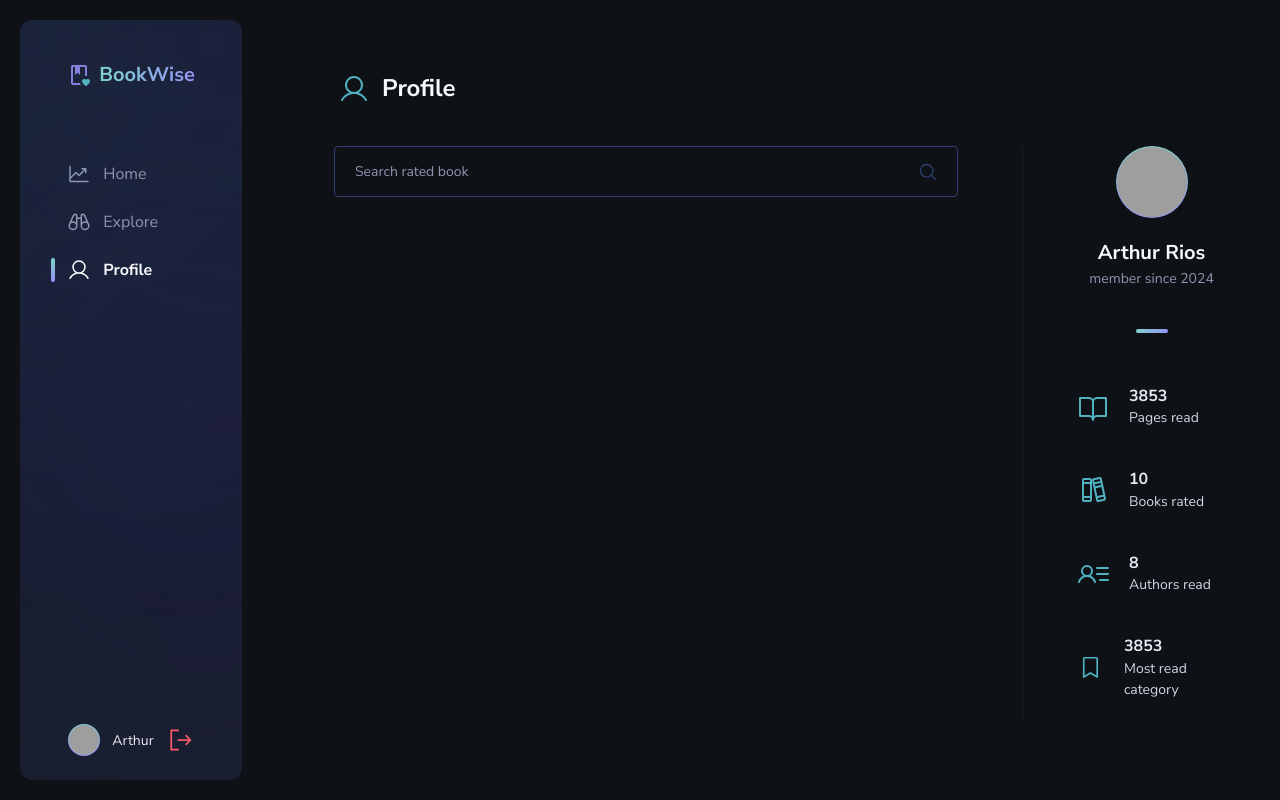
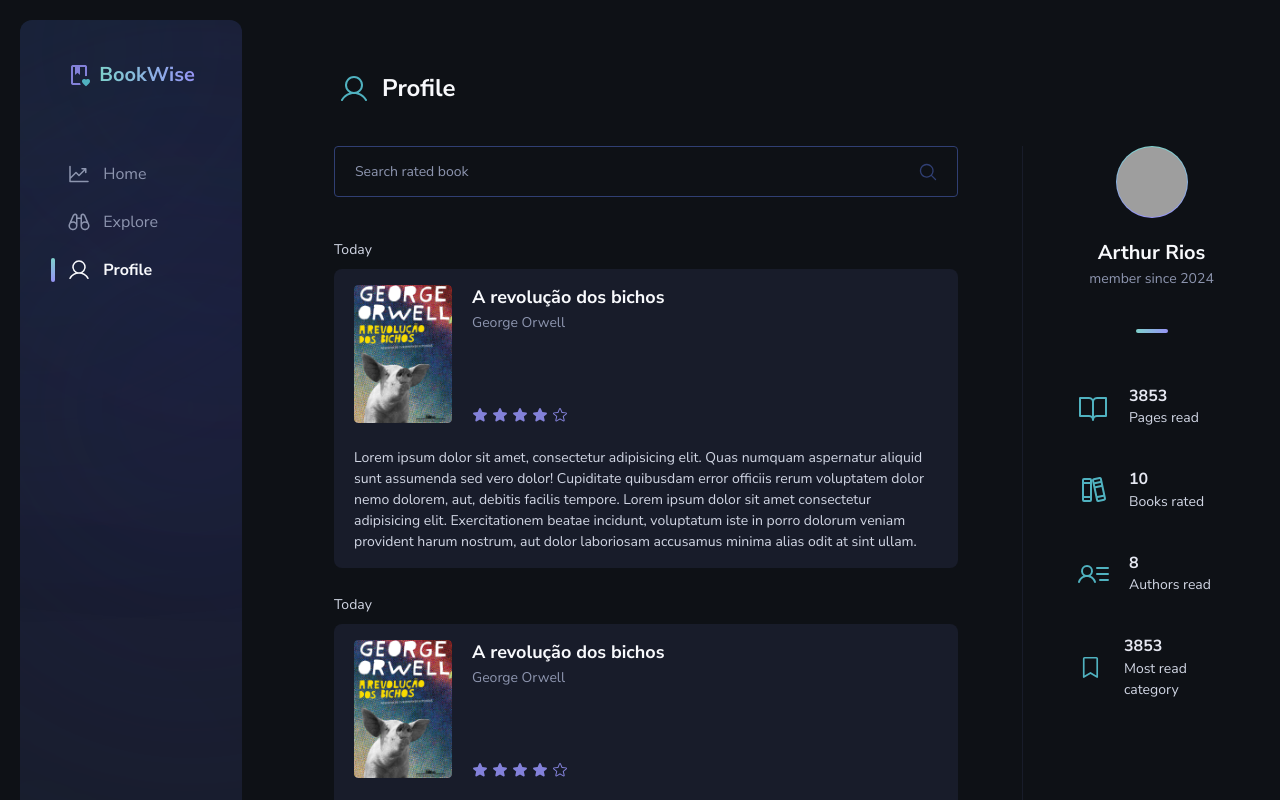
Before and after one commit to arthurrios/bookwise-web, a Next.js app: page /profile in a window 1280 px wide. Shown: the top 800 px of the page. Built offline with nearby package versions, Linux system fonts and the light colour scheme; grey boxes are pictures that could not be loaded.

Commit message:
feat: Add profile book card

```diff
--- a/src/app/(home)/profile/page.tsx
+++ b/src/app/(home)/profile/page.tsx
@@ -10,17 +10,33 @@ import {
   UserList,
 } from '@phosphor-icons/react'
 import { ProfileItem } from './components/profile-item'
+import { UserBookCard } from '@/app/components/user-book-card'
+import { ProfileBookCard } from '@/app/components/profile-book-card'
 
 export default function Profile() {
   return (
     <div className="pl-18">
-      <div className="max-w-profileContainer flex gap-16">
-        <div className="min-w-mainProfile">
+      <div className="flex max-w-profileContainer gap-16">
+        <div className="min-w-mainProfile space-y-10">
           <Input
             icon={MagnifyingGlass}
             className="w-full"
             placeholder="Search rated book"
           />
+          <div className="space-y-6">
+            <div className="space-y-2">
+              <span className="text-sm text-gray-300">Today</span>
+              <ProfileBookCard />
+            </div>
+            <div className="space-y-2">
+              <span className="text-sm text-gray-300">Today</span>
+              <ProfileBookCard />
+            </div>
+            <div className="space-y-2">
+              <span className="text-sm text-gray-300">Today</span>
+              <ProfileBookCard />
+            </div>
+          </div>
         </div>
         <div className="flex w-full flex-col items-center gap-8 border-l border-l-gray-700">
           <div className="flex flex-col items-center gap-5 pb-2">
--- /dev/null
+++ b/src/app/components/profile-book-card.tsx
@@ -0,0 +1,44 @@
+'use client'
+
+import Image from 'next/image'
+import { BookCardDTO } from '../dtos/BookCardDTO'
+import bookImg from '../../../public/images/a-revolucao-dos-bichos.png'
+import { ComponentProps } from 'react'
+import { Rating } from './rating'
+
+export interface ProfileBookCardProps {
+  data: BookCardDTO
+}
+
+export function ProfileBookCard({ data }: ProfileBookCardProps) {
+  return (
+    <div className="max-w-profileContainer space-y-6 rounded-[8px] bg-gray-700 px-5 py-4 duration-100 hover:border-gray-600 hover:ring-[2px]">
+      <div className="flex w-full space-x-5">
+        <Image
+          width={98}
+          className="h-full rounded-[4px]"
+          alt="Book cover"
+          src={bookImg}
+        />
+        <div className="flex flex-col justify-between text-left">
+          <div className="flex flex-col space-y-[2px]">
+            <h1 className="text-lg font-bold leading-short text-gray-100">
+              A revolução dos bichos
+            </h1>
+            <span className="text-sm text-gray-400">George Orwell</span>
+          </div>
+          <Rating rate={4} />
+        </div>
+      </div>
+      <p className="text-sm text-gray-300">
+        Lorem ipsum dolor sit amet, consectetur adipisicing elit. Quas numquam
+        aspernatur aliquid sunt assumenda sed vero dolor! Cupiditate quibusdam
+        error officiis rerum voluptatem dolor nemo dolorem, aut, debitis facilis
+        tempore. Lorem ipsum dolor sit amet consectetur adipisicing elit.
+        Exercitationem beatae incidunt, voluptatum iste in porro dolorum veniam
+        provident harum nostrum, aut dolor laboriosam accusamus minima alias
+        odit at sint ullam.
+      </p>
+    </div>
+  )
+}
--- a/src/app/components/small-book-card.tsx
+++ b/src/app/components/small-book-card.tsx
@@ -25,7 +25,7 @@ export function SmallBookCard({ data, ...props }: SmallBookCardProps) {
         />
         <div className="flex flex-col justify-between text-left">
           <div className="flex flex-col">
-            <h1 className="leading-short text-gray-100">
+            <h1 className="font-bold leading-short text-gray-100">
               A revolução dos bichos
             </h1>
             <span className="text-sm text-gray-400">George Orwell</span>
```
